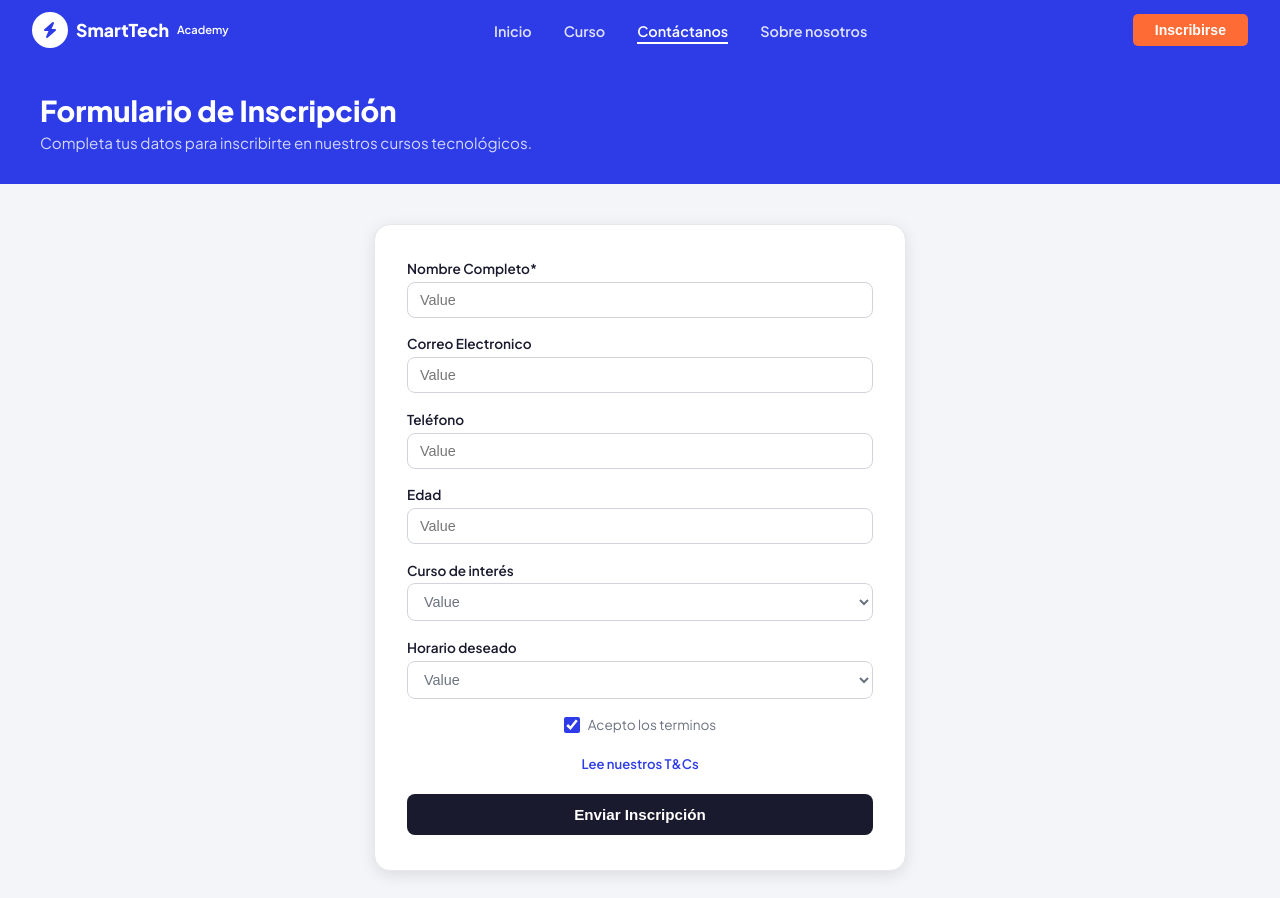
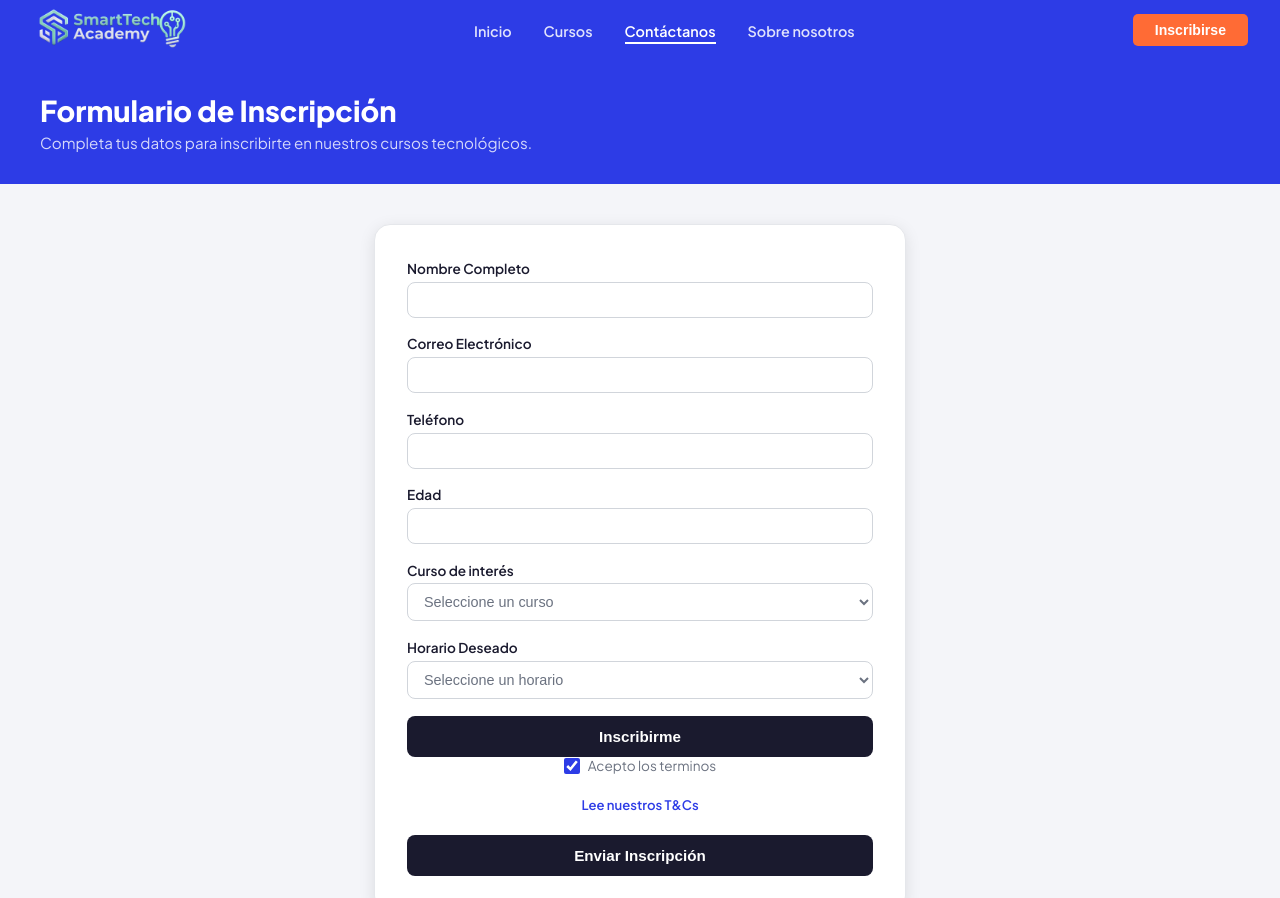
Before and after one commit to skzlinaqxx-tech/SmartTechAcademy, a plain HTML site: page enrollment.html in a window 1280 px wide. Shown: the top 898 px of the page. Drawn offline with Linux system fonts and the light colour scheme.

Commit message:
Add files via upload

```diff
--- a/about.html
+++ b/about.html
@@ -4,6 +4,7 @@
   <meta charset="UTF-8"/>
   <meta name="viewport" content="width=device-width, initial-scale=1.0"/>
   <title>SmartTech Academy — Sobre Nosotros</title>
+  <link rel="icon" type="image/png" href="image-removebg-preview.png">
   <link rel="stylesheet" href="styles.css"/>
   <link rel="stylesheet" href="https://cdnjs.cloudflare.com/ajax/libs/font-awesome/6.5.0/css/all.min.css"/>
   <style>
@@ -139,6 +140,12 @@
       border-radius: 5px;
     }
 
+    .logo-img{
+    height: 45px;
+    width: auto;
+    display: block;
+}
+
   </style>
 </head>
 <body>
@@ -146,15 +153,14 @@
 <!-- NAVBAR -->
 <nav class="navbar">
   <a href="index.html" class="navbar-logo">
-    <div class="logo-icon"><i class="fas fa-bolt"></i></div>
-    SmartTech<br><small style="font-weight:600;font-size:0.7rem;line-height:1">Academy</small>
-  </a>
+    <img src="image-removebg-preview.png" alt="SmartTech Academy" class="logo-img">
+</a>
   <button class="navbar-toggle" onclick="this.nextElementSibling.classList.toggle('open')">
     <i class="fas fa-bars"></i>
   </button>
   <ul class="navbar-nav">
     <li><a href="index.html">Inicio</a></li>
-    <li><a href="courses.html">Curso</a></li>
+    <li><a href="courses.html">Cursos</a></li>
     <li><a href="contact.html">Contáctanos</a></li>
     <li><a href="about.html" class="active">Sobre nosotros</a></li>
   </ul>
--- a/enrollment.html
+++ b/enrollment.html
@@ -4,6 +4,7 @@
   <meta charset="UTF-8"/>
   <meta name="viewport" content="width=device-width, initial-scale=1.0"/>
   <title>SmartTech Academy — Formulario de Inscripción</title>
+  <link rel="icon" type="image/png" href="image-removebg-preview.png">
   <link rel="stylesheet" href="styles.css"/>
   <link rel="stylesheet" href="https://cdnjs.cloudflare.com/ajax/libs/font-awesome/6.5.0/css/all.min.css"/>
   <style>
@@ -33,6 +34,13 @@
     .btn-inscribirse {
       border-radius: 5px;
     }
+    .logo-img{
+    height: 45px;
+    width: auto;
+    display: block;
+}
+
+
   </style>
 </head>
 <body>
@@ -40,15 +48,14 @@
 <!-- NAVBAR -->
 <nav class="navbar">
   <a href="index.html" class="navbar-logo">
-    <div class="logo-icon"><i class="fas fa-bolt"></i></div>
-    SmartTech<br><small style="font-weight:600;font-size:0.7rem;line-height:1">Academy</small>
+    <img src="image-removebg-preview.png" alt="SmartTech Academy" class="logo-img">
 </a>
   <button class="navbar-toggle" onclick="this.nextElementSibling.classList.toggle('open')">
     <i class="fas fa-bars"></i>
   </button>
   <ul class="navbar-nav">
     <li><a href="index.html">Inicio</a></li>
-    <li><a href="courses.html">Curso</a></li>
+    <li><a href="courses.html">Cursos</a></li>
     <li><a href="contact.html" class="active">Contáctanos</a></li>
     <li><a href="about.html">Sobre nosotros</a></li>
   </ul>
@@ -62,52 +69,62 @@
 </div>
 
 <!-- FORM -->
+
 <div class="enrollment-wrapper">
   <div class="enrollment-card">
+<form class="contact-form"
+action="https://api.web3forms.com/submit"
+method="POST">
+
+<input type="hidden" name="access_key" value="TU_ACCESS_KEY">
 
 <div class="form-group">
-      <label>Nombre Completo*</label>
-      <input type="text" placeholder="Value"/>
+<label>Nombre Completo</label>
+<input type="text" name="nombre_completo" required>
 </div>
 
 <div class="form-group">
-      <label>Correo Electronico</label>
-      <input type="email" placeholder="Value"/>
+<label>Correo Electrónico</label>
+<input type="email" name="correo" required>
 </div>
 
 <div class="form-group">
 <label>Teléfono</label>
-      <input type="tel" placeholder="Value"/>
+<input type="tel" name="telefono" required>
 </div>
 
 <div class="form-group">
 <label>Edad</label>
-      <input type="number" placeholder="Value"/>
+<input type="number" name="edad" min="10" max="99" required>
 </div>
 
 <div class="form-group">
 <label>Curso de interés</label>
-      <select>
-        <option value="">Value</option>
+<select name="curso_interes" required>
+<option value="">Seleccione un curso</option>
 <option>Programación Web Básica</option>
 <option>Diseño Gráfico Digital</option>
 <option>Robótica y Arduino</option>
 <option>Marketing Digital</option>
-        <option>Ofimática avanzada</option>
+<option>Ofimática Avanzada</option>
 <option>Introducción a la IA</option>
 </select>
 </div>
 
 <div class="form-group">
-      <label>Horario deseado</label>
-      <select>
-        <option value="">Value</option>
+<label>Horario Deseado</label>
+<select name="horario" required>
+<option value="">Seleccione un horario</option>
 <option>Mañana (8am – 12pm)</option>
 <option>Tarde (2pm – 6pm)</option>
 <option>Noche (6pm – 9pm)</option>
 <option>Sábados</option>
 </select>
 </div>
+
+<button type="submit" class="btn-submit">
+Inscribirme
+</button>
 
     <div class="checkbox-row">
       <label class="checkbox-group">
@@ -118,10 +135,8 @@
     </div>
 
     <button class="btn-submit">Enviar Inscripción</button>
-
 </div>
 </div>
-
 <!-- FOOTER -->
 <footer>
   <span class="footer-logo">SmartTech Academy</span>
```
Also changed, not shown: contact.html (+10 -5 lines), courses.html (+10 -4 lines), index.html (+18 -4 lines). Lines whose indentation alone changed are shown as unchanged.
